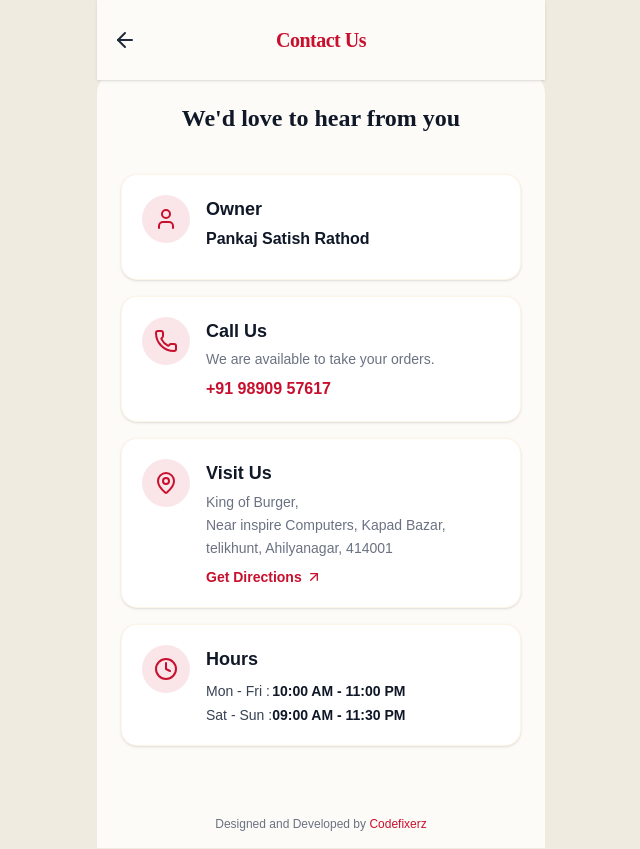
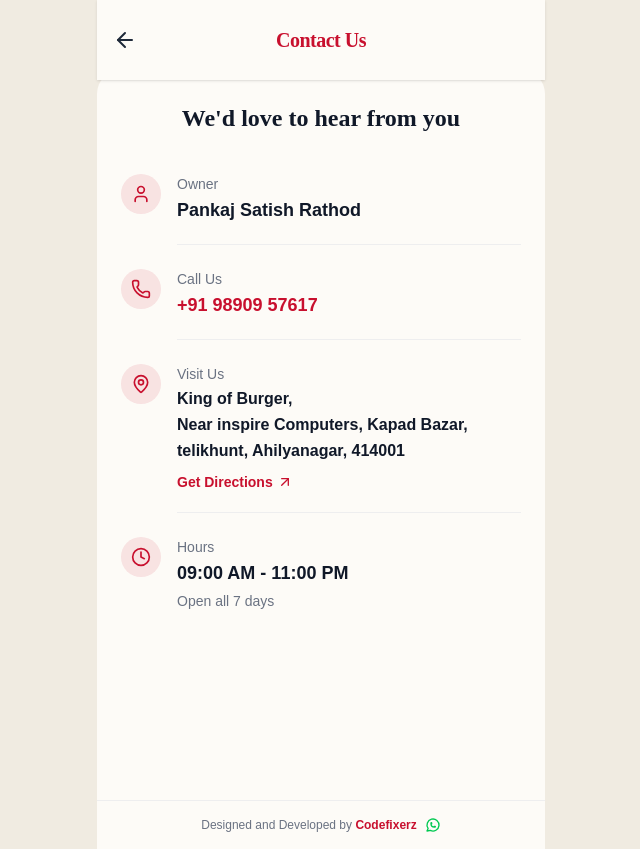
Before and after one commit to atharvamisal2614/kingofburger, a Next.js app: page /contact in a window 1280 px wide. Shown: the whole page, without its empty margins (319-959 px from the left). Built offline with nearby package versions, Linux system fonts and the light colour scheme.

Commit message:
Design Changes

```diff
--- a/app/about/page.tsx
+++ b/app/about/page.tsx
@@ -12,17 +12,23 @@
         </Link>
         <h1 className="text-xl font-bold ml-2 text-brand" style={{ fontFamily: "serif" }}>About Us</h1>
       </header>
-      <main className="p-6 flex-1 text-gray-800 leading-relaxed">
-        <h2 className="text-2xl font-bold mb-4 text-gray-900">King of Burger</h2>
-        <p className="mb-4">
-          Hi, I am Pankaj,
-        </p>
-        <p className="mb-4">
-          I had a strong interest in the restaurant business from a young age. At that time, I used to watch the TV show Shark Tank, which inspired me to start my own food business and sell through online platforms like Zomato and Swiggy. Motivated by this idea, I launched my business on May 12, 2021, and began serving customers through these platforms.
-        </p>
-        <p className="mb-4">
-          I have a God-gifted talent for cooking and a natural sense of taste, which helps me create delicious and high-quality food. My passion for food and dedication to customer satisfaction have been key factors in my journey as a restaurant entrepreneur.
-        </p>
+      <main className="p-6 flex-1 text-gray-800 flex flex-col items-center">
+        <div className="w-full max-w-sm bg-white p-8 rounded-3xl shadow-sm border border-gold/10">
+          <h2 className="text-3xl font-bold mb-6 text-gray-900 text-center" style={{ fontFamily: "serif" }}>
+            Our Story
+          </h2>
+          <div className="prose prose-sm text-gray-600 leading-loose">
+            <p className="mb-5 text-lg font-medium text-brand text-center">
+              "Hi, I am Pankaj."
+            </p>
+            <p className="mb-5 text-justify">
+              I had a strong interest in the restaurant business from a young age. At that time, I used to watch the TV show <strong>Shark Tank</strong>, which inspired me to start my own food business and sell through online platforms like Zomato and Swiggy. Motivated by this idea, I launched my business on May 12, 2021, and began serving customers through these platforms.
+            </p>
+            <p className="text-justify">
+              I have a God-gifted talent for cooking and a natural sense of taste, which helps me create delicious and high-quality food. My passion for food and dedication to customer satisfaction have been key factors in my journey as a restaurant entrepreneur.
+            </p>
+          </div>
+        </div>
       </main>
     </div>
   );
--- a/app/contact/page.tsx
+++ b/app/contact/page.tsx
@@ -25,36 +25,38 @@
           <h2 className="text-2xl font-bold text-gray-900 mb-2" style={{ fontFamily: "serif" }}>We'd love to hear from you</h2>
                   </div>
 
-        {/* Contact Info Cards */}
-        <div className="flex flex-col gap-4">
-          <div className="bg-white p-5 rounded-2xl shadow-sm border border-gold/10 flex items-start gap-4 hover:shadow-md transition-shadow">
-            <div className="w-12 h-12 rounded-full bg-brand/10 flex items-center justify-center shrink-0">
-              <User className="w-6 h-6 text-brand" />
+        {/* Contact Info flat list */}
+        <div className="flex flex-col gap-6 w-full">
+          {/* Owner */}
+          <div className="flex items-start gap-4">
+            <div className="w-10 h-10 rounded-full bg-brand/10 flex items-center justify-center shrink-0">
+              <User className="w-5 h-5 text-brand" />
             </div>
-            <div className="flex flex-col">
-              <h3 className="font-bold text-gray-900 text-lg">Owner</h3>
-              <p className="text-gray-900 font-semibold mt-1 mb-2">Pankaj Satish Rathod</p>
+            <div className="flex flex-col border-b border-gray-200/60 pb-5 w-full">
+              <h3 className="text-gray-500 text-sm font-medium">Owner</h3>
+              <p className="text-gray-900 font-bold text-lg mt-0.5">Pankaj Satish Rathod</p>
             </div>
           </div>
 
-          <div className="bg-white p-5 rounded-2xl shadow-sm border border-gold/10 flex items-start gap-4 hover:shadow-md transition-shadow">
-            <div className="w-12 h-12 rounded-full bg-brand/10 flex items-center justify-center shrink-0">
-              <Phone className="w-6 h-6 text-brand" />
+          {/* Phone */}
+          <div className="flex items-start gap-4">
+            <div className="w-10 h-10 rounded-full bg-brand/10 flex items-center justify-center shrink-0">
+              <Phone className="w-5 h-5 text-brand" />
             </div>
-            <div className="flex flex-col">
-              <h3 className="font-bold text-gray-900 text-lg">Call Us</h3>
-              <p className="text-gray-500 text-sm mt-1 mb-2">We are available to take your orders.</p>
-              <a href="tel:+919890957617" className="text-brand font-semibold">+91 98909 57617</a>
+            <div className="flex flex-col border-b border-gray-200/60 pb-5 w-full">
+              <h3 className="text-gray-500 text-sm font-medium">Call Us</h3>
+              <a href="tel:+919890957617" className="text-brand font-bold text-lg mt-0.5">+91 98909 57617</a>
             </div>
           </div>
 
-          <div className="bg-white p-5 rounded-2xl shadow-sm border border-gold/10 flex items-start gap-4 hover:shadow-md transition-shadow">
-            <div className="w-12 h-12 rounded-full bg-brand/10 flex items-center justify-center shrink-0">
-              <MapPin className="w-6 h-6 text-brand" />
+          {/* Address */}
+          <div className="flex items-start gap-4">
+            <div className="w-10 h-10 rounded-full bg-brand/10 flex items-center justify-center shrink-0">
+              <MapPin className="w-5 h-5 text-brand" />
             </div>
-            <div className="flex flex-col">
-              <h3 className="font-bold text-gray-900 text-lg">Visit Us</h3>
-              <p className="text-gray-500 text-sm mt-1 leading-relaxed">
+            <div className="flex flex-col border-b border-gray-200/60 pb-5 w-full">
+              <h3 className="text-gray-500 text-sm font-medium">Visit Us</h3>
+              <p className="text-gray-900 font-semibold mt-0.5 leading-relaxed">
                 King of Burger,<br />
                 Near inspire Computers, Kapad Bazar,<br />
                 telikhunt, Ahilyanagar, 414001
@@ -65,20 +67,15 @@
             </div>
           </div>
 
-          <div className="bg-white p-5 rounded-2xl shadow-sm border border-gold/10 flex items-start gap-4 hover:shadow-md transition-shadow">
-            <div className="w-12 h-12 rounded-full bg-brand/10 flex items-center justify-center shrink-0">
-              <Clock className="w-6 h-6 text-brand" />
+          {/* Hours */}
+          <div className="flex items-start gap-4">
+            <div className="w-10 h-10 rounded-full bg-brand/10 flex items-center justify-center shrink-0">
+              <Clock className="w-5 h-5 text-brand" />
             </div>
-            <div className="flex flex-col">
-              <h3 className="font-bold text-gray-900 text-lg">Hours</h3>
-              <div className="flex justify-between text-sm mt-2 text-gray-700 w-full">
-                <span>Mon - Fri : </span>
-                <span className="font-semibold text-gray-900"> 10:00 AM - 11:00 PM</span>
-              </div>
-              <div className="flex justify-between text-sm mt-1 text-gray-700 w-full">
-                <span>Sat - Sun : </span>
-                <span className="font-semibold text-gray-900"> 09:00 AM - 11:30 PM</span>
-              </div>
+            <div className="flex flex-col pb-5 w-full">
+              <h3 className="text-gray-500 text-sm font-medium">Hours</h3>
+              <p className="text-gray-900 font-bold text-lg mt-0.5">09:00 AM - 11:00 PM</p>
+              <p className="text-gray-500 text-sm mt-1">Open all 7 days</p>
             </div>
           </div>
         </div>
--- a/app/layout.tsx
+++ b/app/layout.tsx
@@ -30,10 +30,15 @@
       <body className="flex flex-col items-center justify-start bg-[#f0ebe1] min-h-screen">
         <main className="w-full max-w-md min-h-screen bg-bg-cream relative flex flex-col">
           {children}
-          <footer className="w-full py-4 text-center mt-auto">
-            <p className="text-xs text-gray-500">
-              Designed and Developed by <a href="https://codefixerz.com" target="_blank" rel="noopener noreferrer" className="text-brand hover:underline">Codefixerz</a>
-            </p>
+          <footer className="w-full py-4 mt-auto border-t border-gray-200/60">
+            <div className="flex items-center justify-center gap-2">
+              <p className="text-xs text-gray-500">
+                Designed and Developed by <a href="https://codefixerz.com" target="_blank" rel="noopener noreferrer" className="text-brand hover:underline font-semibold">Codefixerz</a>
+              </p>
+              <a href="https://wa.me/919529926673" target="_blank" rel="noopener noreferrer" className="text-green-500 hover:text-green-600 transition-colors" aria-label="Chat on WhatsApp">
+                <svg xmlns="http://www.w3.org/2000/svg" width="16" height="16" viewBox="0 0 24 24" fill="none" stroke="currentColor" strokeWidth="2" strokeLinecap="round" strokeLinejoin="round"><path d="M3 21l1.65-3.8a9 9 0 1 1 3.4 2.9L3 21" /><path d="M9 10a.5.5 0 0 0 1 0V9a.5.5 0 0 0-1 0v1a5 5 0 0 0 5 5h1a.5.5 0 0 0 0-1h-1a.5.5 0 0 0 0 1" /></svg>
+              </a>
+            </div>
           </footer>
         </main>
       </body>
--- a/components/Sidebar.tsx
+++ b/components/Sidebar.tsx
@@ -47,10 +47,15 @@
           </Link>
         </nav>
 
-        <div className="p-4 mt-auto border-t border-gray-200">
-          <p className="text-xs text-center text-gray-500">
-            Designed and developed by <a href="https://codefixerz.com" target="_blank" rel="noopener noreferrer" className="text-brand hover:underline font-semibold">Codefixerz</a>
-          </p>
+        <div className="p-4 mt-auto border-t border-gray-200 flex flex-col items-center gap-2">
+          <div className="flex items-center justify-center gap-2">
+            <p className="text-xs text-center text-gray-500">
+              Designed and developed by <a href="https://codefixerz.com" target="_blank" rel="noopener noreferrer" className="text-brand hover:underline font-semibold">Codefixerz</a>
+            </p>
+            <a href="https://wa.me/919529926673" target="_blank" rel="noopener noreferrer" className="text-green-500 hover:text-green-600 transition-colors" aria-label="Chat on WhatsApp">
+              <svg xmlns="http://www.w3.org/2000/svg" width="16" height="16" viewBox="0 0 24 24" fill="none" stroke="currentColor" strokeWidth="2" strokeLinecap="round" strokeLinejoin="round"><path d="M3 21l1.65-3.8a9 9 0 1 1 3.4 2.9L3 21" /><path d="M9 10a.5.5 0 0 0 1 0V9a.5.5 0 0 0-1 0v1a5 5 0 0 0 5 5h1a.5.5 0 0 0 0-1h-1a.5.5 0 0 0 0 1" /></svg>
+            </a>
+          </div>
         </div>
       </div>
     </>
--- a/data/menu.ts
+++ b/data/menu.ts
@@ -34,6 +34,7 @@
 const exactDishes: Record<string, {name: string, price?: number, variants?: MenuVariant[]}[]> = {
   "Burger": [
     { name: "Veg Aloo Tikki Burger", price: 60 },
+    { name: "Peri Peri Burger", price: 70 },
     { name: "Veg Aloo Tikki Extra Mayo Burger", price: 70 },
     { name: "Veg Aloo Tikki Schezwan Burger", price: 70 },
     { name: "Veg Aloo Tikki Cheese Burger", price: 80 },
```
